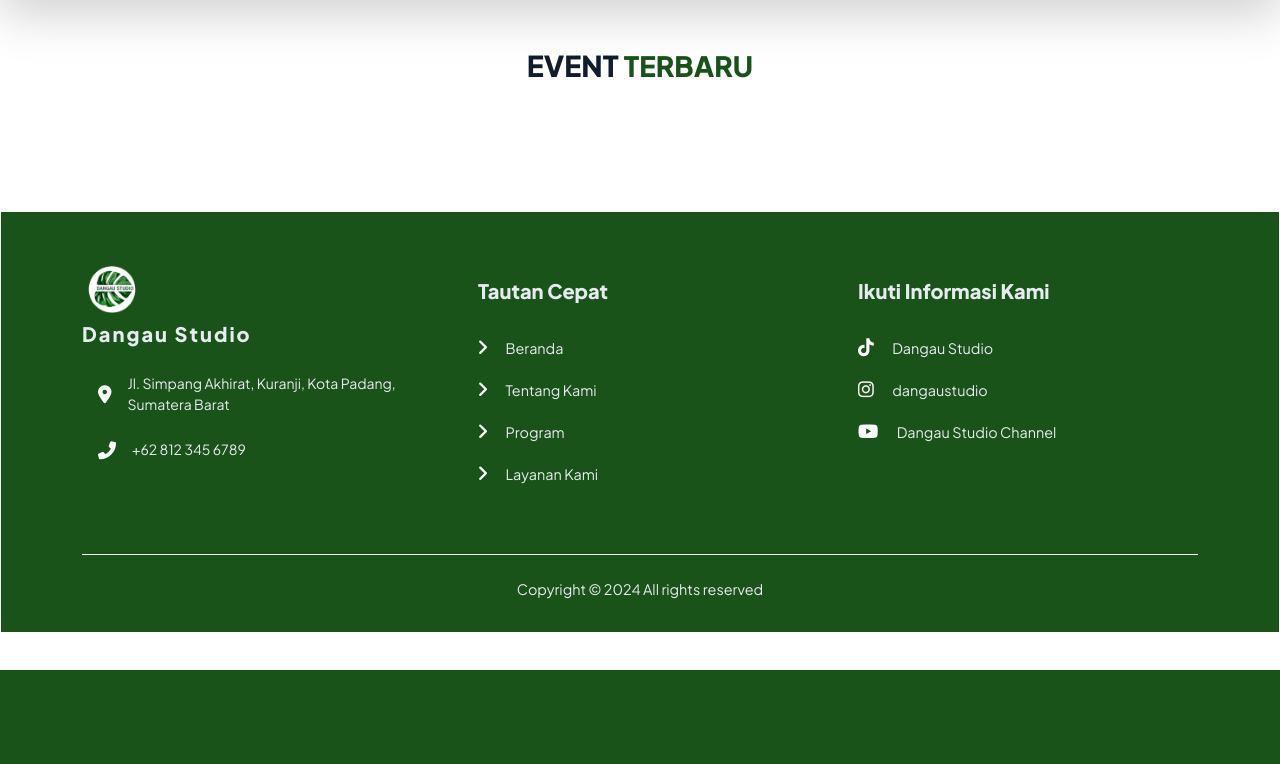
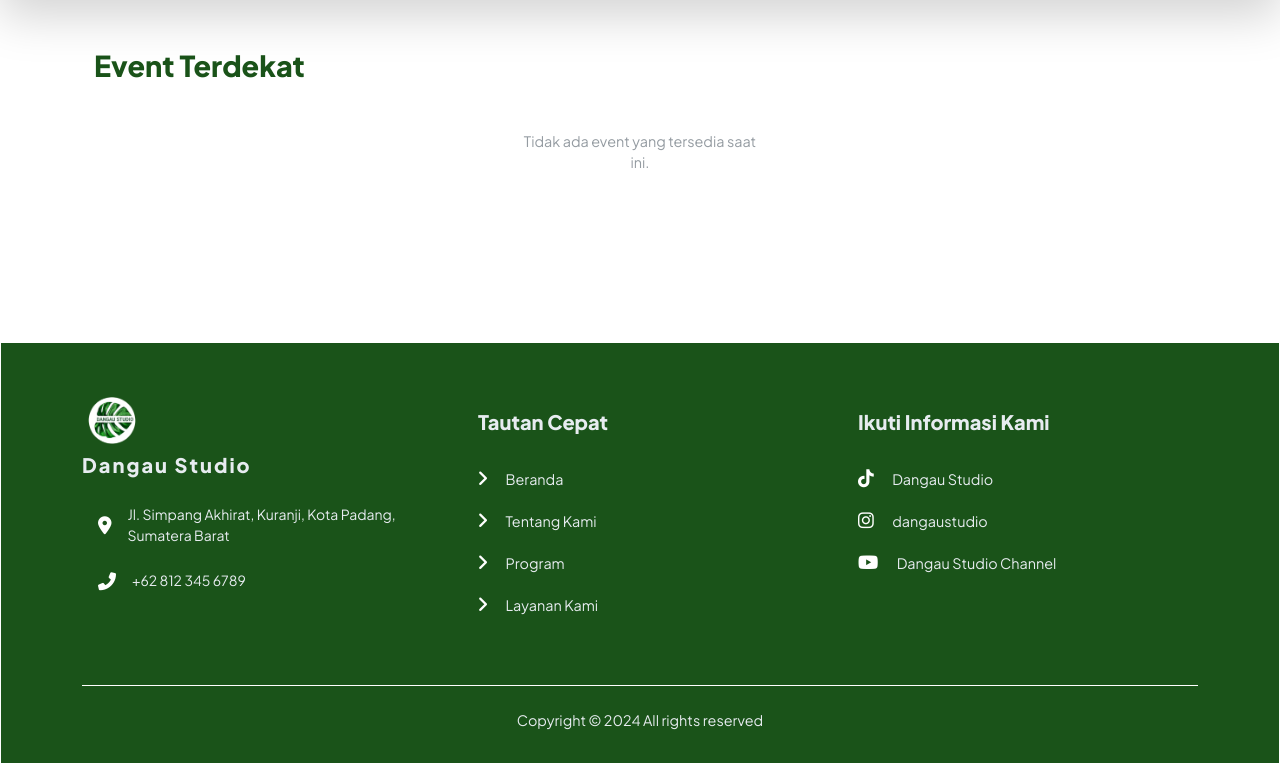
Before and after one commit to altaf22hafizun/dangaustudio, a Laravel app: template resources/views/landing/event/index.blade.php in a window 1280 px wide. Shown: the part 130-894 px from the top of the page. Before the commit the page ends 800 px from the top, so only its background shows below. Run offline with Laravel 12, Linux system fonts and the light colour scheme; the template is opened without the code that fills it, so the values that code supplies are empty; style sheets or scripts are compiled from the project's sources; some libraries are stand-ins or nearby versions.

Commit message:
proyek utama dangau studio

```diff
--- a/app/Http/Controllers/EventController.php
+++ b/app/Http/Controllers/EventController.php
@@ -15,7 +15,8 @@ class EventController extends Controller
 
     public function landing()
     {
-        return view('landing.event.index');
+        $events = Event::orderBy('start_date', 'ASC')->latest()->paginate(12);
+        return view('landing.event.index', compact('events'));
     }
 
     public function index()
--- a/resources/views/landing/event/index.blade.php
+++ b/resources/views/landing/event/index.blade.php
@@ -5,9 +5,38 @@
 
 {{-- EventDangau --}}
 <section>
-    <div class="container-fluid mt-5">
-        <div class="container">
-            <h2 class="text-dark mb-5 fw-bold text-center">EVENT <span class="text-success fs-7 mb-3 fw-bold">TERBARU</span></h2>
+    <div class="container mt-5 px-4">
+        <div class="row mb-5">
+            <div class="col-lg d-flex justify-content-between align-items-center">
+                <h2 class="mb-0 text-success">Event Terdekat</h2>
+                {{-- <a class="btn btn-link fw-semibold text-decoration-none text-end" href="#">Lihat Semua</a> --}}
+            </div>
+        </div>
+        <div class="row gx-4 gx-lg-5 row-cols-2 row-cols-md-3 row-cols-lg-4 justify-content-center">
+            @forelse ($events as $event)
+                <div class="col mb-4">
+                <div class="card-item h-100">
+                    <div class="card h-100 d-flex flex-column">
+                        <img class="card-img-top" src="{{ Storage::url($event->image) }}" alt="{{ $event->name }}" style="object-fit: contain; height: 200px;" />
+                        <div class="card-body d-flex flex-column flex-grow-1">
+                            <h5 class="card-title">{!! Str::limit(strip_tags($event->nama_event), 30) !!}</h5>
+                            <p class="card-text fw-bold">Insert : {{ $event->category }}</p>
+                            <small class="card-text mb-3">{!! Str::limit(strip_tags($event->description), 50) !!}</small>
+                            <a href="event/{{ $event->slug }}" class="btn btn-success mt-auto">
+                                Lihat Detail
+                            </a>
+                        </div>
+                    </div>
+                </div>
+                </div>
+            @empty
+                <div class="col-12 text-center">
+                    <p class="text-muted">Tidak ada event yang tersedia saat ini.</p>
+                </div>
+            @endforelse
+        </div>
+        <div class="d-flex justify-content-center mt-4">
+            {{ $events->links() }}
         </div>
     </div>
 </section>
--- a/resources/views/landing/galery/index.blade.php
+++ b/resources/views/landing/galery/index.blade.php
@@ -12,14 +12,14 @@
                 {{-- <a class="btn btn-link fw-semibold text-decoration-none text-end" href="#">Lihat Semua</a> --}}
             </div>
         </div>
-         <div class="row gx-4 gx-lg-5 row-cols-2 row-cols-md-3 row-cols-lg-4">
+        <div class="row gx-4 gx-lg-5 row-cols-2 row-cols-md-3 row-cols-lg-4 justify-content-center">
             @forelse ($karyas as $karya)
                 <div class="col mb-4">
                 <div class="card-item h-100">
                     <div class="card h-100 d-flex flex-column">
                         <img class="card-img-top" src="{{ Storage::url($karya->image) }}" alt="{{ $karya->name }}" style="object-fit: contain; height: 200px;" />
                         <div class="card-body d-flex flex-column flex-grow-1">
-                                <h5 class="card-title">{!! Str::limit(strip_tags($karya->name), 30) !!}</h5>
+                            <h5 class="card-title">{{ $karya->name }}</h5>
                             <small class="card-text mb-3">{!! Str::limit(strip_tags($karya->deskripsi), 50) !!}</small>
                             <a href="galery/{{ $karya->slug }}" class="btn btn-success mt-auto">
                                 Lihat Detail
--- a/resources/views/landing/seniman/detail.blade.php
+++ b/resources/views/landing/seniman/detail.blade.php
@@ -45,7 +45,7 @@
                     <h3 class="mb-0 text-success">Seniman Dangau Studio</h3>
                 </div>
             </div>
-            <div class="row gx-4 gx-lg-5 row-cols-2 row-cols-md-3 row-cols-lg-4">
+            <div class="row gx-4 gx-lg-5 row-cols-2 row-cols-md-3 row-cols-lg-4 justify-content-center">
                 @forelse ($karyas as $karya)
                     <div class="col mb-4">
                         <div class="card-item h-100">
--- a/resources/views/landing/seniman/index.blade.php
+++ b/resources/views/landing/seniman/index.blade.php
@@ -59,7 +59,7 @@
                 {{-- <a class="btn btn-link fw-semibold text-decoration-none text-end" href="#">Lihat Semua</a> --}}
             </div>
         </div>
-        <div class="row gx-4 gx-lg-5 row-cols-2 row-cols-md-3 row-cols-lg-4">
+        <div class="row gx-4 gx-lg-5 row-cols-2 row-cols-md-3 row-cols-lg-4 justify-content-center">
             @forelse ($senimans as $seniman)
                 <div class="col mb-4">
                     <div class="card-item h-100">
```
Lines whose indentation alone changed are shown as unchanged.
